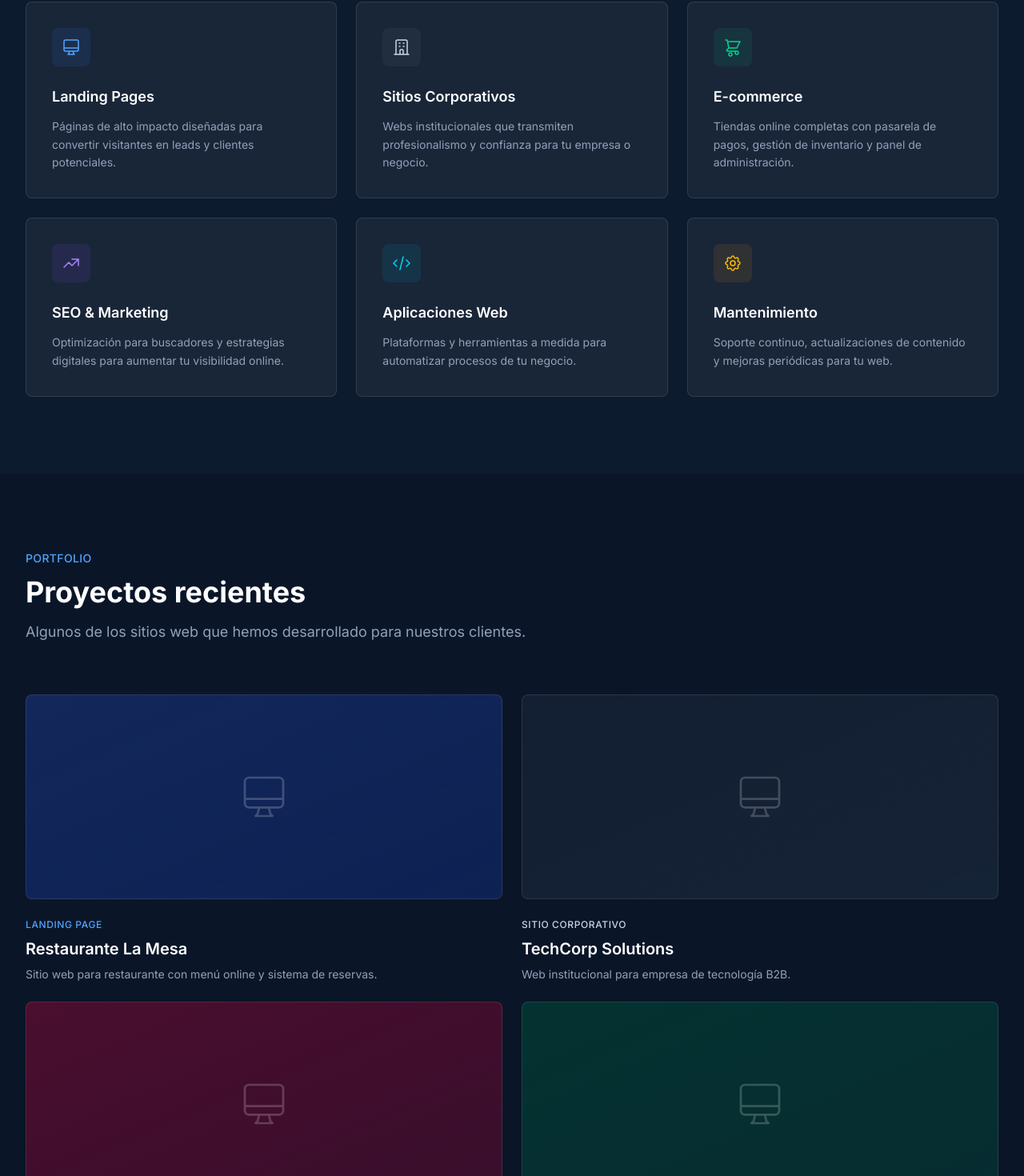
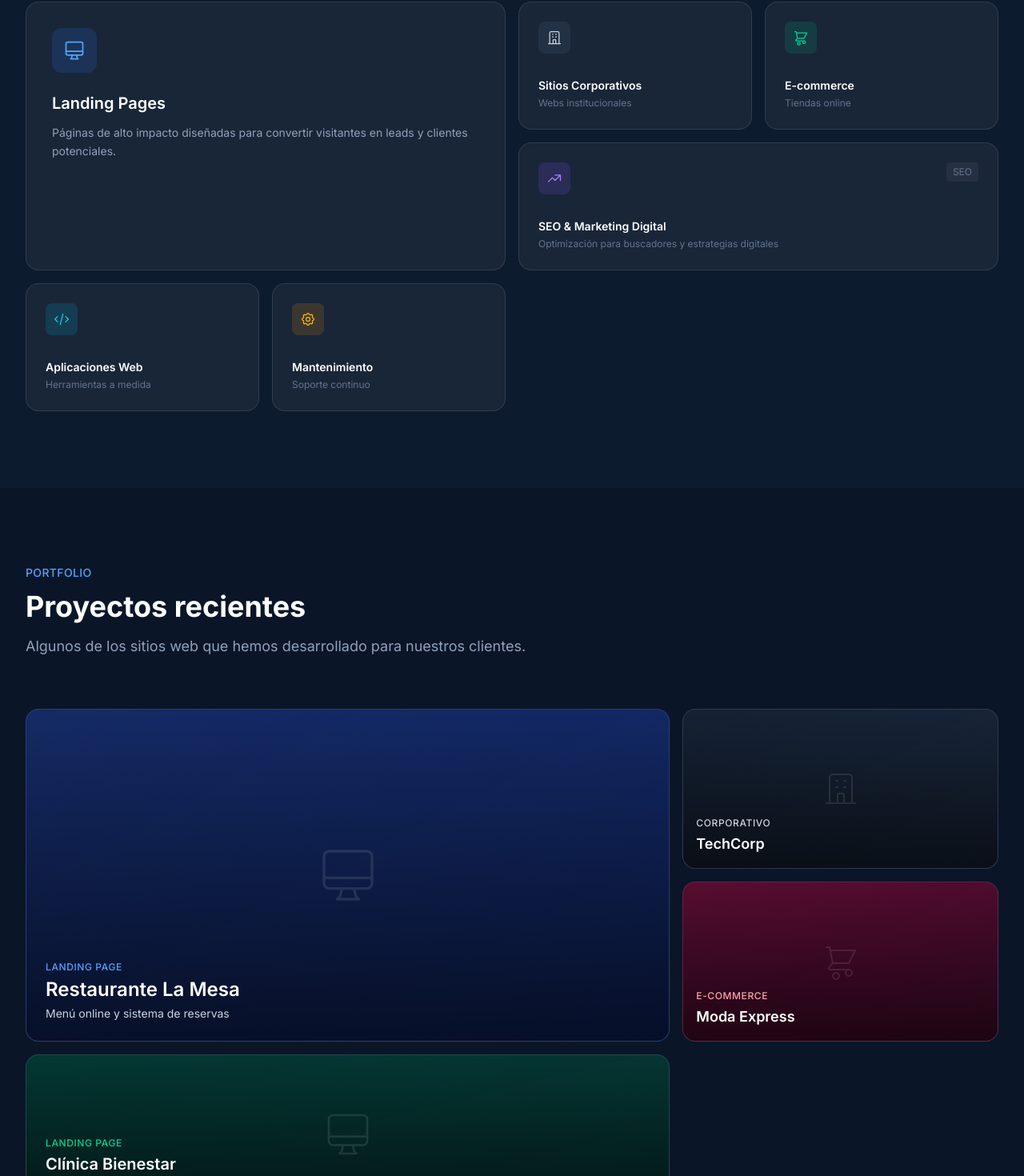
Before and after one commit to dibwebstudio/dibweb, a Next.js app: page / in a window 1280 px wide. Shown: the part 1205-2675 px from the top of the page at 80% size. Built offline with nearby package versions, Linux system fonts and the light colour scheme.

Commit message:
Add bento grid layout to services, portfolio and contact

```diff
--- a/src/components/Portfolio.tsx
+++ b/src/components/Portfolio.tsx
@@ -1,34 +1,3 @@
-const projects = [
-  {
-    title: "Restaurante La Mesa",
-    category: "Landing Page",
-    description: "Sitio web para restaurante con menú online y sistema de reservas.",
-    gradient: "from-blue-900/50 to-blue-800/30",
-    accent: "text-blue-400",
-  },
-  {
-    title: "TechCorp Solutions",
-    category: "Sitio Corporativo",
-    description: "Web institucional para empresa de tecnología B2B.",
-    gradient: "from-slate-800/50 to-slate-700/30",
-    accent: "text-slate-300",
-  },
-  {
-    title: "Moda Express",
-    category: "E-commerce",
-    description: "Tienda online de ropa con pasarela de pagos integrada.",
-    gradient: "from-rose-900/50 to-rose-800/30",
-    accent: "text-rose-400",
-  },
-  {
-    title: "Clínica Bienestar",
-    category: "Landing Page",
-    description: "Página de captación de pacientes con sistema de citas online.",
-    gradient: "from-emerald-900/50 to-emerald-800/30",
-    accent: "text-emerald-400",
-  },
-];
-
 export default function Portfolio() {
   return (
     <section id="portfolio" className="relative py-24 px-4 sm:px-6 lg:px-8 bg-[#0a1628]">
@@ -45,25 +14,60 @@ export default function Portfolio() {
           </p>
         </div>
 
-        <div className="grid sm:grid-cols-2 gap-6">
-          {projects.map((project) => (
-            <div key={project.title} className="group cursor-pointer">
-              <div className={`rounded-lg h-64 flex items-center justify-center mb-6 overflow-hidden relative bg-gradient-to-br ${project.gradient} border border-white/10`}>
-                <svg className="relative w-16 h-16 text-white/20 group-hover:text-white/30 transition-colors duration-300" fill="none" stroke="currentColor" viewBox="0 0 24 24">
-                  <path strokeLinecap="round" strokeLinejoin="round" strokeWidth={1} d="M9.75 17L9 20l-1 1h8l-1-1-.75-3M3 13h18M5 17h14a2 2 0 002-2V5a2 2 0 00-2-2H5a2 2 0 00-2 2v10a2 2 0 002 2z" />
-                </svg>
-              </div>
-              <p className={`text-xs uppercase tracking-wider mb-2 font-medium ${project.accent}`}>
-                {project.category}
-              </p>
-              <h3 className="text-xl font-semibold text-white mb-2 group-hover:text-blue-400 transition-colors duration-300">
-                {project.title}
-              </h3>
-              <p className="text-slate-400 text-sm">
-                {project.description}
-              </p>
+        <div className="grid grid-cols-2 lg:grid-cols-3 gap-4 auto-rows-[200px]">
+          <div className="col-span-2 row-span-2 rounded-2xl overflow-hidden relative group cursor-pointer bg-gradient-to-br from-blue-900/60 to-blue-800/40 border border-white/10">
+            <div className="absolute inset-0 bg-gradient-to-t from-black/60 to-transparent" />
+            <div className="absolute inset-0 flex items-center justify-center">
+              <svg className="w-20 h-20 text-white/10 group-hover:text-white/20 group-hover:scale-110 transition-all duration-500" fill="none" stroke="currentColor" viewBox="0 0 24 24">
+                <path strokeLinecap="round" strokeLinejoin="round" strokeWidth={1} d="M9.75 17L9 20l-1 1h8l-1-1-.75-3M3 13h18M5 17h14a2 2 0 002-2V5a2 2 0 00-2-2H5a2 2 0 00-2 2v10a2 2 0 002 2z" />
+              </svg>
             </div>
-          ))}
+            <div className="absolute bottom-0 left-0 right-0 p-6">
+              <p className="text-xs uppercase tracking-wider mb-1 font-medium text-blue-400">Landing Page</p>
+              <h3 className="text-2xl font-semibold text-white mb-1 group-hover:text-blue-300 transition-colors">Restaurante La Mesa</h3>
+              <p className="text-slate-300 text-sm">Menú online y sistema de reservas</p>
+            </div>
+          </div>
+
+          <div className="rounded-2xl overflow-hidden relative group cursor-pointer bg-gradient-to-br from-slate-800/60 to-slate-700/40 border border-white/10">
+            <div className="absolute inset-0 bg-gradient-to-t from-black/60 to-transparent" />
+            <div className="absolute inset-0 flex items-center justify-center">
+              <svg className="w-12 h-12 text-white/10 group-hover:text-white/20 transition-all duration-500" fill="none" stroke="currentColor" viewBox="0 0 24 24">
+                <path strokeLinecap="round" strokeLinejoin="round" strokeWidth={1} d="M19 21V5a2 2 0 00-2-2H7a2 2 0 00-2 2v16m14 0h2m-2 0h-5m-9 0H3m2 0h5M9 7h1m-1 4h1m4-4h1m-1 4h1m-5 10v-5a1 1 0 011-1h2a1 1 0 011 1v5m-4 0h4" />
+              </svg>
+            </div>
+            <div className="absolute bottom-0 left-0 right-0 p-4">
+              <p className="text-xs uppercase tracking-wider mb-1 font-medium text-slate-300">Corporativo</p>
+              <h3 className="text-lg font-semibold text-white group-hover:text-blue-300 transition-colors">TechCorp</h3>
+            </div>
+          </div>
+
+          <div className="rounded-2xl overflow-hidden relative group cursor-pointer bg-gradient-to-br from-rose-900/60 to-rose-800/40 border border-white/10">
+            <div className="absolute inset-0 bg-gradient-to-t from-black/60 to-transparent" />
+            <div className="absolute inset-0 flex items-center justify-center">
+              <svg className="w-12 h-12 text-white/10 group-hover:text-white/20 transition-all duration-500" fill="none" stroke="currentColor" viewBox="0 0 24 24">
+                <path strokeLinecap="round" strokeLinejoin="round" strokeWidth={1} d="M3 3h2l.4 2M7 13h10l4-8H5.4M7 13L5.4 5M7 13l-2.293 2.293c-.63.63-.184 1.707.707 1.707H17m0 0a2 2 0 100 4 2 2 0 000-4zm-8 2a2 2 0 100 4 2 2 0 000-4z" />
+              </svg>
+            </div>
+            <div className="absolute bottom-0 left-0 right-0 p-4">
+              <p className="text-xs uppercase tracking-wider mb-1 font-medium text-rose-300">E-commerce</p>
+              <h3 className="text-lg font-semibold text-white group-hover:text-blue-300 transition-colors">Moda Express</h3>
+            </div>
+          </div>
+
+          <div className="col-span-2 rounded-2xl overflow-hidden relative group cursor-pointer bg-gradient-to-br from-emerald-900/60 to-emerald-800/40 border border-white/10">
+            <div className="absolute inset-0 bg-gradient-to-t from-black/60 to-transparent" />
+            <div className="absolute inset-0 flex items-center justify-center">
+              <svg className="w-16 h-16 text-white/10 group-hover:text-white/20 group-hover:scale-110 transition-all duration-500" fill="none" stroke="currentColor" viewBox="0 0 24 24">
+                <path strokeLinecap="round" strokeLinejoin="round" strokeWidth={1} d="M9.75 17L9 20l-1 1h8l-1-1-.75-3M3 13h18M5 17h14a2 2 0 002-2V5a2 2 0 00-2-2H5a2 2 0 00-2 2v10a2 2 0 002 2z" />
+              </svg>
+            </div>
+            <div className="absolute bottom-0 left-0 right-0 p-6">
+              <p className="text-xs uppercase tracking-wider mb-1 font-medium text-emerald-400">Landing Page</p>
+              <h3 className="text-xl font-semibold text-white mb-1 group-hover:text-blue-300 transition-colors">Clínica Bienestar</h3>
+              <p className="text-slate-300 text-sm">Sistema de citas online</p>
+            </div>
+          </div>
         </div>
       </div>
     </section>
--- a/src/components/Services.tsx
+++ b/src/components/Services.tsx
@@ -1,73 +1,3 @@
-const services = [
-  {
-    title: "Landing Pages",
-    description: "Páginas de alto impacto diseñadas para convertir visitantes en leads y clientes potenciales.",
-    iconColor: "text-blue-400",
-    iconBg: "bg-blue-500/10",
-    icon: (
-      <svg className="w-6 h-6" fill="none" stroke="currentColor" viewBox="0 0 24 24">
-        <path strokeLinecap="round" strokeLinejoin="round" strokeWidth={1.5} d="M9.75 17L9 20l-1 1h8l-1-1-.75-3M3 13h18M5 17h14a2 2 0 002-2V5a2 2 0 00-2-2H5a2 2 0 00-2 2v10a2 2 0 002 2z" />
-      </svg>
-    ),
-  },
-  {
-    title: "Sitios Corporativos",
-    description: "Webs institucionales que transmiten profesionalismo y confianza para tu empresa o negocio.",
-    iconColor: "text-slate-300",
-    iconBg: "bg-slate-500/10",
-    icon: (
-      <svg className="w-6 h-6" fill="none" stroke="currentColor" viewBox="0 0 24 24">
-        <path strokeLinecap="round" strokeLinejoin="round" strokeWidth={1.5} d="M19 21V5a2 2 0 00-2-2H7a2 2 0 00-2 2v16m14 0h2m-2 0h-5m-9 0H3m2 0h5M9 7h1m-1 4h1m4-4h1m-1 4h1m-5 10v-5a1 1 0 011-1h2a1 1 0 011 1v5m-4 0h4" />
-      </svg>
-    ),
-  },
-  {
-    title: "E-commerce",
-    description: "Tiendas online completas con pasarela de pagos, gestión de inventario y panel de administración.",
-    iconColor: "text-emerald-400",
-    iconBg: "bg-emerald-500/10",
-    icon: (
-      <svg className="w-6 h-6" fill="none" stroke="currentColor" viewBox="0 0 24 24">
-        <path strokeLinecap="round" strokeLinejoin="round" strokeWidth={1.5} d="M3 3h2l.4 2M7 13h10l4-8H5.4M7 13L5.4 5M7 13l-2.293 2.293c-.63.63-.184 1.707.707 1.707H17m0 0a2 2 0 100 4 2 2 0 000-4zm-8 2a2 2 0 100 4 2 2 0 000-4z" />
-      </svg>
-    ),
-  },
-  {
-    title: "SEO & Marketing",
-    description: "Optimización para buscadores y estrategias digitales para aumentar tu visibilidad online.",
-    iconColor: "text-violet-400",
-    iconBg: "bg-violet-500/10",
-    icon: (
-      <svg className="w-6 h-6" fill="none" stroke="currentColor" viewBox="0 0 24 24">
-        <path strokeLinecap="round" strokeLinejoin="round" strokeWidth={1.5} d="M13 7h8m0 0v8m0-8l-8 8-4-4-6 6" />
-      </svg>
-    ),
-  },
-  {
-    title: "Aplicaciones Web",
-    description: "Plataformas y herramientas a medida para automatizar procesos de tu negocio.",
-    iconColor: "text-cyan-400",
-    iconBg: "bg-cyan-500/10",
-    icon: (
-      <svg className="w-6 h-6" fill="none" stroke="currentColor" viewBox="0 0 24 24">
-        <path strokeLinecap="round" strokeLinejoin="round" strokeWidth={1.5} d="M10 20l4-16m4 4l4 4-4 4M6 16l-4-4 4-4" />
-      </svg>
-    ),
-  },
-  {
-    title: "Mantenimiento",
-    description: "Soporte continuo, actualizaciones de contenido y mejoras periódicas para tu web.",
-    iconColor: "text-amber-400",
-    iconBg: "bg-amber-500/10",
-    icon: (
-      <svg className="w-6 h-6" fill="none" stroke="currentColor" viewBox="0 0 24 24">
-        <path strokeLinecap="round" strokeLinejoin="round" strokeWidth={1.5} d="M10.325 4.317c.426-1.756 2.924-1.756 3.35 0a1.724 1.724 0 002.573 1.066c1.543-.94 3.31.826 2.37 2.37a1.724 1.724 0 001.066 2.573c1.756.426 1.756 2.924 0 3.35a1.724 1.724 0 00-1.066 2.573c.94 1.543-.826 3.31-2.37 2.37a1.724 1.724 0 00-2.573 1.066c-.426 1.756-2.924 1.756-3.35 0a1.724 1.724 0 00-2.573-1.066c-1.543.94-3.31-.826-2.37-2.37a1.724 1.724 0 00-1.066-2.573c-1.756-.426-1.756-2.924 0-3.35a1.724 1.724 0 001.066-2.573c-.94-1.543.826-3.31 2.37-2.37.996.608 2.296.07 2.572-1.065z" />
-        <path strokeLinecap="round" strokeLinejoin="round" strokeWidth={1.5} d="M15 12a3 3 0 11-6 0 3 3 0 016 0z" />
-      </svg>
-    ),
-  },
-];
-
 export default function Services() {
   return (
     <section id="servicios" className="relative py-24 px-4 sm:px-6 lg:px-8 bg-[#0d1b2e]">
@@ -84,20 +14,88 @@ export default function Services() {
           </p>
         </div>
 
-        <div className="grid sm:grid-cols-2 lg:grid-cols-3 gap-6">
-          {services.map((service) => (
-            <div key={service.title} className="glass-card p-8 rounded-lg">
-              <div className={`w-12 h-12 rounded-lg flex items-center justify-center ${service.iconColor} mb-6 ${service.iconBg}`}>
-                {service.icon}
+        <div className="grid grid-cols-2 lg:grid-cols-4 gap-4 auto-rows-[160px]">
+          <div className="col-span-2 row-span-2 glass-card rounded-2xl p-8 flex flex-col justify-between group">
+            <div>
+              <div className="w-14 h-14 rounded-xl bg-blue-500/15 flex items-center justify-center text-blue-400 mb-6">
+                <svg className="w-7 h-7" fill="none" stroke="currentColor" viewBox="0 0 24 24">
+                  <path strokeLinecap="round" strokeLinejoin="round" strokeWidth={1.5} d="M9.75 17L9 20l-1 1h8l-1-1-.75-3M3 13h18M5 17h14a2 2 0 002-2V5a2 2 0 00-2-2H5a2 2 0 00-2 2v10a2 2 0 002 2z" />
+                </svg>
               </div>
-              <h3 className="text-lg font-semibold text-white mb-3">
-                {service.title}
-              </h3>
+              <h3 className="text-xl font-semibold text-white mb-3">Landing Pages</h3>
               <p className="text-slate-400 text-sm leading-relaxed">
-                {service.description}
+                Páginas de alto impacto diseñadas para convertir visitantes en leads y clientes potenciales.
               </p>
             </div>
-          ))}
+            <div className="flex items-center gap-2 text-blue-400 text-sm font-medium opacity-0 group-hover:opacity-100 transition-opacity">
+              <span>Ver más</span>
+              <svg className="w-4 h-4" fill="none" stroke="currentColor" viewBox="0 0 24 24"><path strokeLinecap="round" strokeLinejoin="round" strokeWidth={2} d="M9 5l7 7-7 7" /></svg>
+            </div>
+          </div>
+
+          <div className="glass-card rounded-2xl p-6 flex flex-col justify-between group">
+            <div className="w-10 h-10 rounded-lg bg-slate-500/15 flex items-center justify-center text-slate-300">
+              <svg className="w-5 h-5" fill="none" stroke="currentColor" viewBox="0 0 24 24">
+                <path strokeLinecap="round" strokeLinejoin="round" strokeWidth={1.5} d="M19 21V5a2 2 0 00-2-2H7a2 2 0 00-2 2v16m14 0h2m-2 0h-5m-9 0H3m2 0h5M9 7h1m-1 4h1m4-4h1m-1 4h1m-5 10v-5a1 1 0 011-1h2a1 1 0 011 1v5m-4 0h4" />
+              </svg>
+            </div>
+            <div>
+              <h3 className="text-sm font-semibold text-white mb-1">Sitios Corporativos</h3>
+              <p className="text-slate-500 text-xs">Webs institucionales</p>
+            </div>
+          </div>
+
+          <div className="glass-card rounded-2xl p-6 flex flex-col justify-between group">
+            <div className="w-10 h-10 rounded-lg bg-emerald-500/15 flex items-center justify-center text-emerald-400">
+              <svg className="w-5 h-5" fill="none" stroke="currentColor" viewBox="0 0 24 24">
+                <path strokeLinecap="round" strokeLinejoin="round" strokeWidth={1.5} d="M3 3h2l.4 2M7 13h10l4-8H5.4M7 13L5.4 5M7 13l-2.293 2.293c-.63.63-.184 1.707.707 1.707H17m0 0a2 2 0 100 4 2 2 0 000-4zm-8 2a2 2 0 100 4 2 2 0 000-4z" />
+              </svg>
+            </div>
+            <div>
+              <h3 className="text-sm font-semibold text-white mb-1">E-commerce</h3>
+              <p className="text-slate-500 text-xs">Tiendas online</p>
+            </div>
+          </div>
+
+          <div className="col-span-2 glass-card rounded-2xl p-6 flex flex-col justify-between group">
+            <div className="flex items-start justify-between">
+              <div className="w-10 h-10 rounded-lg bg-violet-500/15 flex items-center justify-center text-violet-400">
+                <svg className="w-5 h-5" fill="none" stroke="currentColor" viewBox="0 0 24 24">
+                  <path strokeLinecap="round" strokeLinejoin="round" strokeWidth={1.5} d="M13 7h8m0 0v8m0-8l-8 8-4-4-6 6" />
+                </svg>
+              </div>
+              <span className="text-xs text-slate-500 bg-white/5 px-2 py-1 rounded">SEO</span>
+            </div>
+            <div>
+              <h3 className="text-sm font-semibold text-white mb-1">SEO & Marketing Digital</h3>
+              <p className="text-slate-500 text-xs">Optimización para buscadores y estrategias digitales</p>
+            </div>
+          </div>
+
+          <div className="glass-card rounded-2xl p-6 flex flex-col justify-between group">
+            <div className="w-10 h-10 rounded-lg bg-cyan-500/15 flex items-center justify-center text-cyan-400">
+              <svg className="w-5 h-5" fill="none" stroke="currentColor" viewBox="0 0 24 24">
+                <path strokeLinecap="round" strokeLinejoin="round" strokeWidth={1.5} d="M10 20l4-16m4 4l4 4-4 4M6 16l-4-4 4-4" />
+              </svg>
+            </div>
+            <div>
+              <h3 className="text-sm font-semibold text-white mb-1">Aplicaciones Web</h3>
+              <p className="text-slate-500 text-xs">Herramientas a medida</p>
+            </div>
+          </div>
+
+          <div className="glass-card rounded-2xl p-6 flex flex-col justify-between group">
+            <div className="w-10 h-10 rounded-lg bg-amber-500/15 flex items-center justify-center text-amber-400">
+              <svg className="w-5 h-5" fill="none" stroke="currentColor" viewBox="0 0 24 24">
+                <path strokeLinecap="round" strokeLinejoin="round" strokeWidth={1.5} d="M10.325 4.317c.426-1.756 2.924-1.756 3.35 0a1.724 1.724 0 002.573 1.066c1.543-.94 3.31.826 2.37 2.37a1.724 1.724 0 001.066 2.573c1.756.426 1.756 2.924 0 3.35a1.724 1.724 0 00-1.066 2.573c.94 1.543-.826 3.31-2.37 2.37a1.724 1.724 0 00-2.573 1.066c-.426 1.756-2.924 1.756-3.35 0a1.724 1.724 0 00-2.573-1.066c-1.543.94-3.31-.826-2.37-2.37a1.724 1.724 0 00-1.066-2.573c-1.756-.426-1.756-2.924 0-3.35a1.724 1.724 0 001.066-2.573c-.94-1.543.826-3.31 2.37-2.37.996.608 2.296.07 2.572-1.065z" />
+                <path strokeLinecap="round" strokeLinejoin="round" strokeWidth={1.5} d="M15 12a3 3 0 11-6 0 3 3 0 016 0z" />
+              </svg>
+            </div>
+            <div>
+              <h3 className="text-sm font-semibold text-white mb-1">Mantenimiento</h3>
+              <p className="text-slate-500 text-xs">Soporte continuo</p>
+            </div>
+          </div>
         </div>
       </div>
     </section>
```
Also changed, not shown: src/components/Contact.tsx (+16 -22 lines), src/components/Hero.tsx (+17 -12 lines), src/components/Pricing.tsx (+5 -5 lines).
